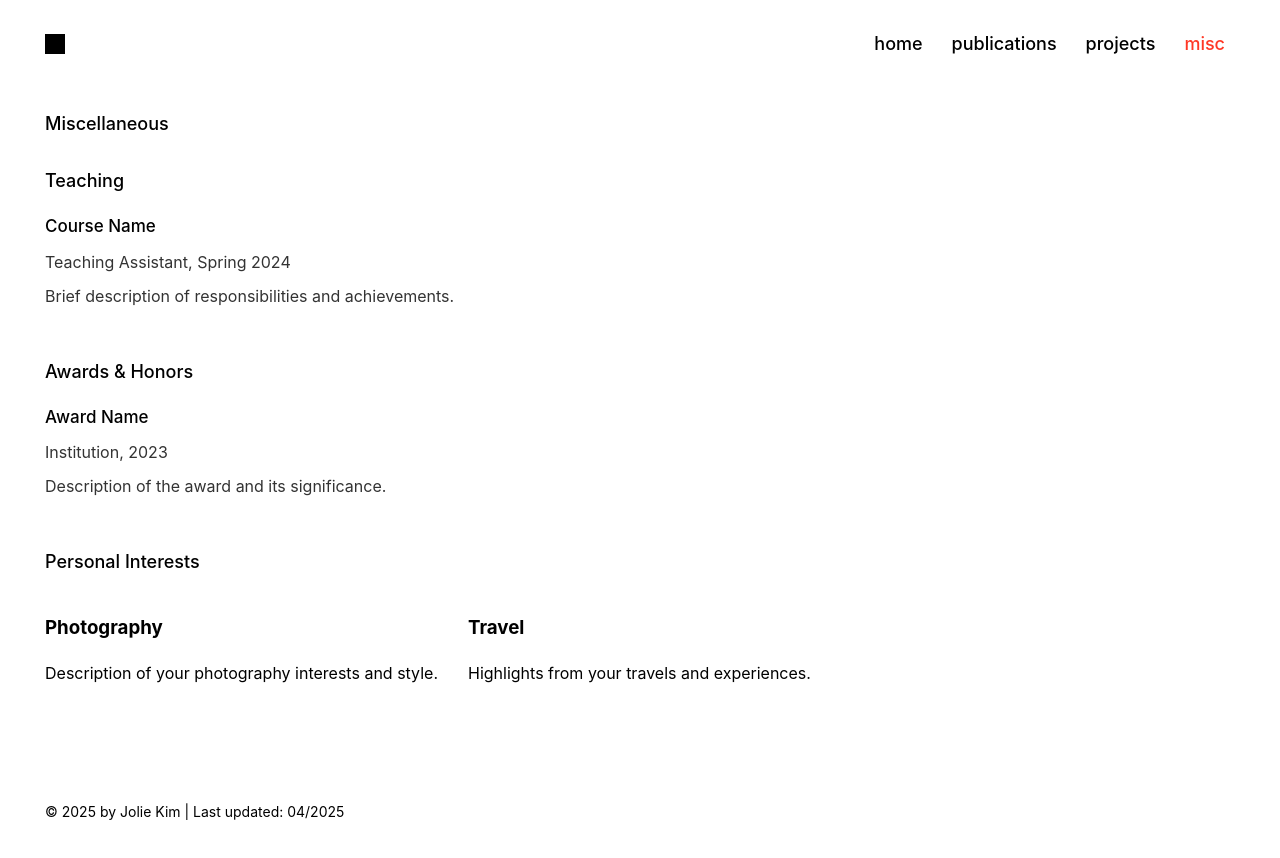
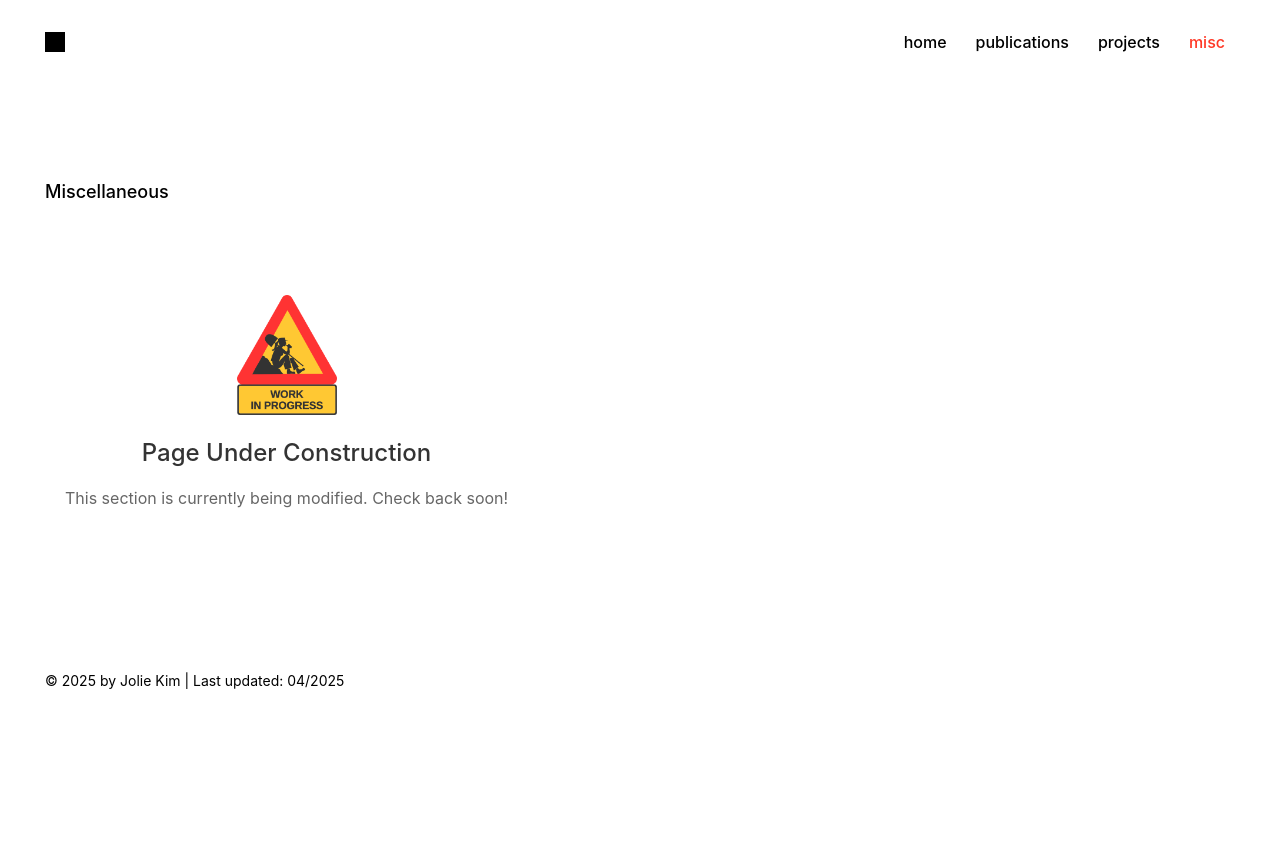
Before and after one commit to joliekim/portfolio-hci, a React (Vite) app: page /misc in a window 1280 px wide. Shown: the top 858 px of the page. After the commit the page ends 800 px from the top, so only its background shows below. Built offline with nearby package versions, Linux system fonts and the light colour scheme.

Commit message:
under construction

```diff
--- a/index.html
+++ b/index.html
@@ -4,7 +4,7 @@
     <meta charset="UTF-8" />
     <link rel="icon" type="image/x-icon" href="/icons/favicon.png">
     <meta name="viewport" content="width=device-width, initial-scale=1.0, maximum-scale=1.0, user-scalable=no">
-    <title>Jolie Kim</title>
+    <title>Jolie's Website</title>
   </head>
   <body>
     <div id="root"></div>
--- a/src/App.css
+++ b/src/App.css
@@ -34,7 +34,7 @@
   display: flex;
   gap: 9px;
   margin-left: auto;
-  font-size: 18px;
+  font-size: 16px;
 }
 
 .nav a {
@@ -436,3 +436,32 @@
   background-color: #ff3826;
   transform: rotate(45deg);
 }
+
+.under-construction {
+  display: flex;
+  flex-direction: column;
+  align-items: center;
+  justify-content: center;
+  padding: 60px 20px;
+  text-align: center;
+}
+
+.under-construction img {
+  width: 100px;
+  height: 120px;
+  margin-bottom: 20px;
+  opacity: 0.8;
+}
+
+.under-construction h2 {
+  font-size: 24px;
+  font-weight: 500;
+  margin: 0 0 15px 0;
+  color: #333333;
+}
+
+.under-construction p {
+  font-size: 16px;
+  color: #666666;
+  margin: 0;
+}
--- a/src/routes/misc.jsx
+++ b/src/routes/misc.jsx
@@ -5,7 +5,7 @@ function Misc() {
         Miscellaneous
       </div>
 
-      <div className="misc-content">
+      {/* <div className="misc-content">
         <section className="misc-section">
           <h2>Teaching</h2>
           <div className="misc-item">
@@ -37,6 +37,11 @@ function Misc() {
             </div>
           </div>
         </section>
+      </div> */}
+      <div className="under-construction">
+        <img src="/icons/construction.png" alt="Under Construction" />
+        <h2>Page Under Construction</h2>
+        <p>This section is currently being modified. Check back soon!</p>
       </div>
     </>
   )
--- a/src/routes/projects.jsx
+++ b/src/routes/projects.jsx
@@ -5,7 +5,7 @@ function Projects() {
         Projects
       </div>
 
-      <div className="projects-list">
+      {/* <div className="projects-list">
         <div className="project-item">
           <div className="project-image">
             <img src="/images/project1.png" alt="Project 1" />
@@ -43,6 +43,11 @@ function Projects() {
             </div>
           </div>
         </div>
+      </div> */}
+      <div className="under-construction">
+        <img src="/icons/construction.png" alt="Under Construction" />
+        <h2>Page Under Construction</h2>
+        <p>This section is currently being modified. Check back soon!</p>
       </div>
     </>
   )
```
Also changed, not shown: public/icons/construction.png (added).
